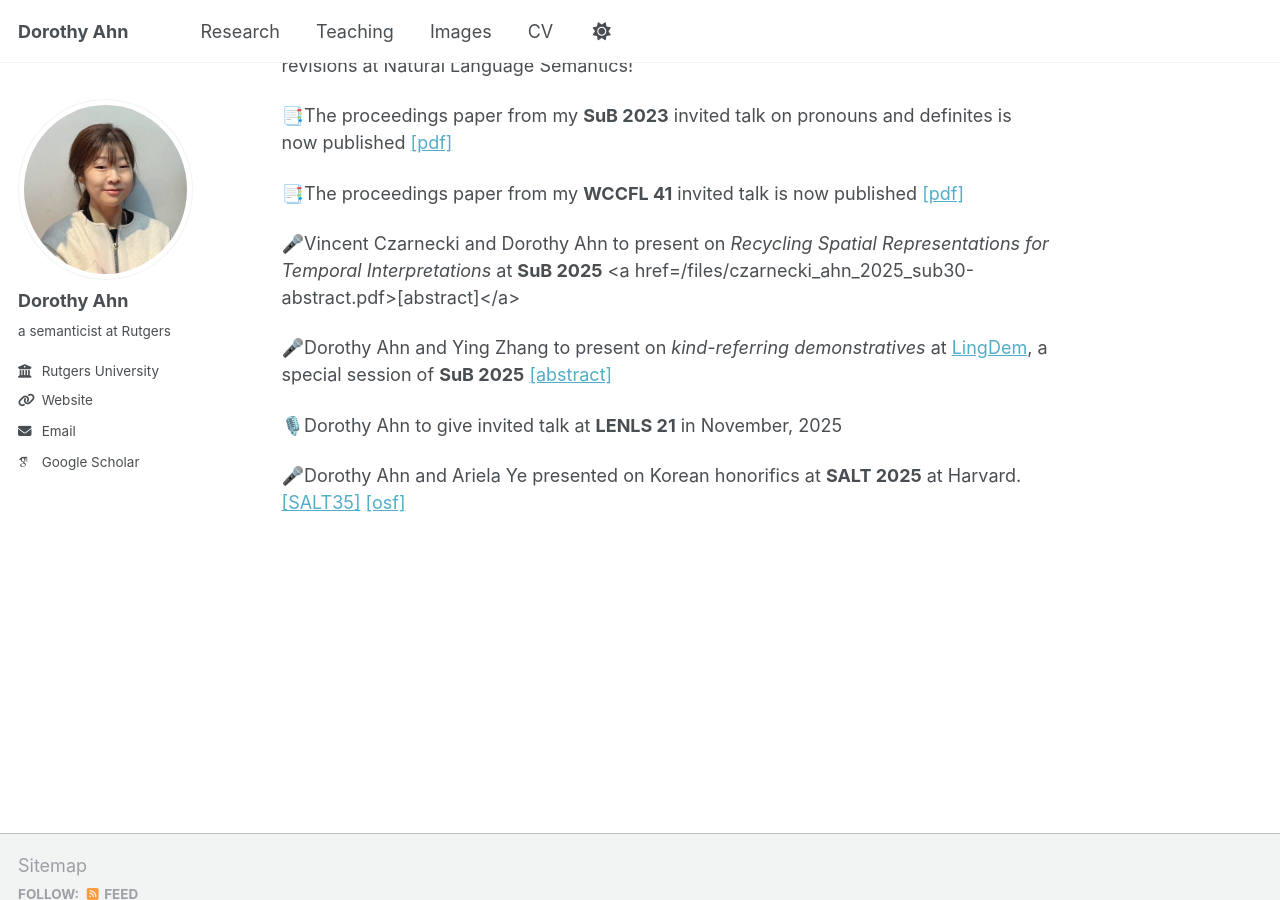
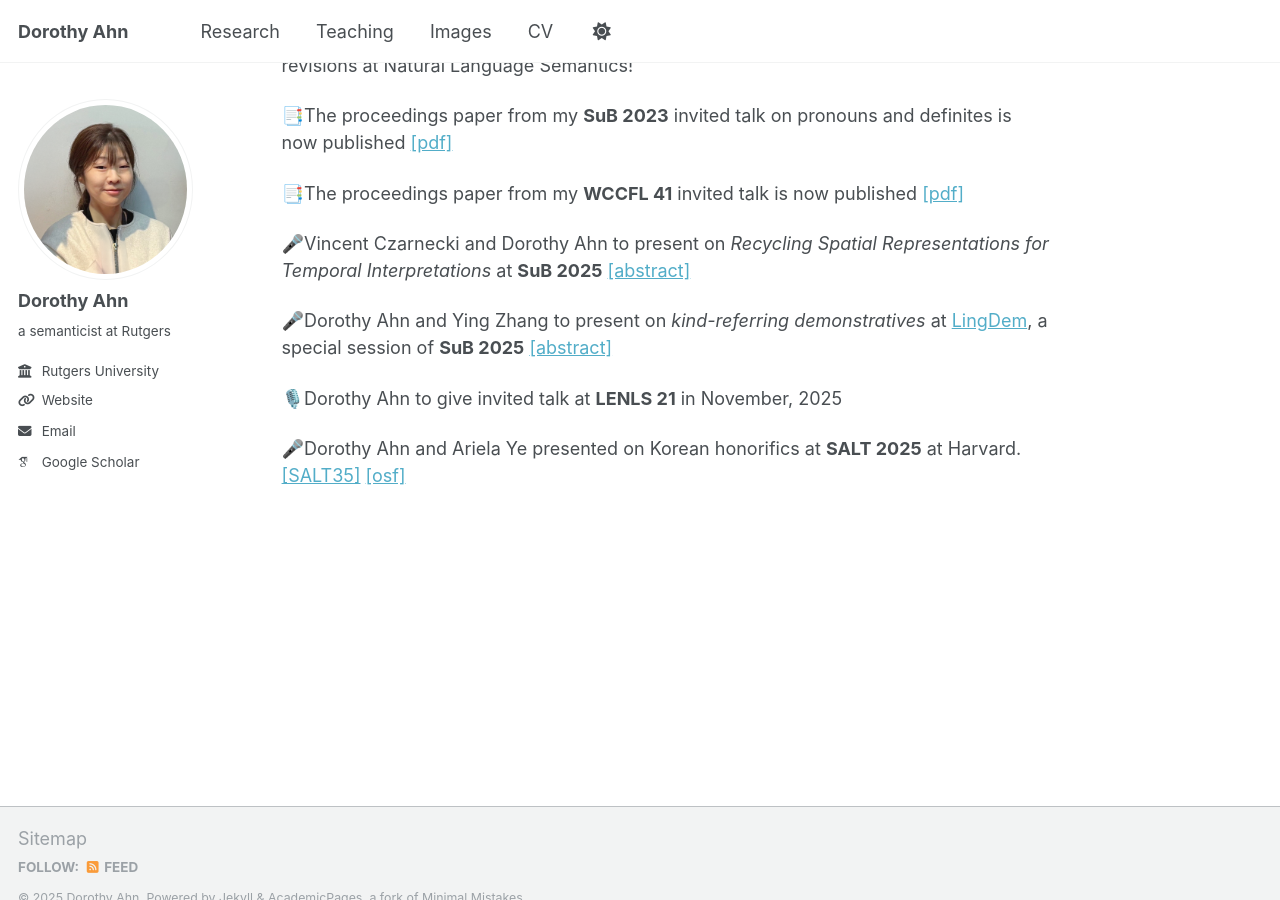
Before and after one commit to doroahn/doroahn.github.io, a Jekyll site: the page built from _pages/about.md, in a window 1280 px wide and 900 px high, scrolled down 454 px. Built offline with Jekyll 4.4.1, drawn with Linux system fonts in a browser that asks for light colours; some web fonts are replaced; part of the change alters nothing that is shown.

Commit message:
Update about.md

```diff
--- a/_pages/about.md
+++ b/_pages/about.md
@@ -20,9 +20,9 @@ Recent News
 
 📑The proceedings paper from my **WCCFL 41** invited talk is now published <a href="https://www.lingref.com/cpp/wccfl/41/paper3727.pdf">[pdf]</a>
 
-🎤Vincent Czarnecki and Dorothy Ahn to present on _Recycling Spatial Representations for Temporal Interpretations_ at **SuB 2025** <a href=/files/czarnecki_ahn_2025_sub30-abstract.pdf>[abstract]</a>
+🎤Vincent Czarnecki and Dorothy Ahn to present on _Recycling Spatial Representations for Temporal Interpretations_ at **SuB 2025** <a href="https://doroahn.github.io/dorothyahn.github.io/files/czarnecki_ahn_2025_sub30-abstract.pdf">[abstract]</a>
 
-🎤Dorothy Ahn and Ying Zhang to present on _kind-referring demonstratives_ at <a href="https://vicom.info/sub30-lingdem/">LingDem</a>, a special session of **SuB 2025** <a href="/files/zhang-ahn-SuB2025-abstract.pdf">[abstract]</a>
+🎤Dorothy Ahn and Ying Zhang to present on _kind-referring demonstratives_ at <a href="https://vicom.info/sub30-lingdem/">LingDem</a>, a special session of **SuB 2025** <a href="https://doroahn.github.io/dorothyahn.github.io/files/zhang-ahn-SuB2025-abstract.pdf">[abstract]</a>
 
 🎙️Dorothy Ahn to give invited talk at **LENLS 21** in November, 2025
 
```
